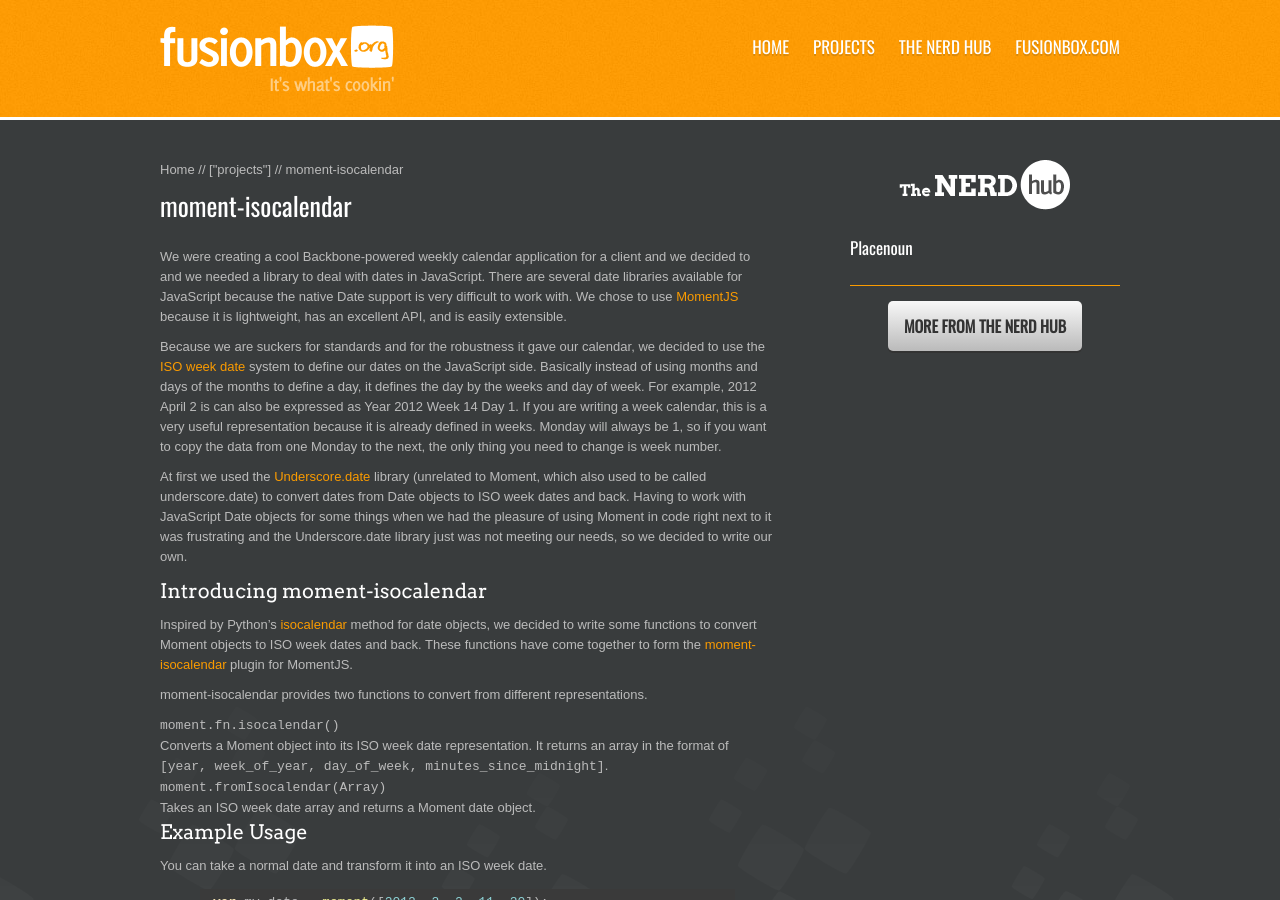
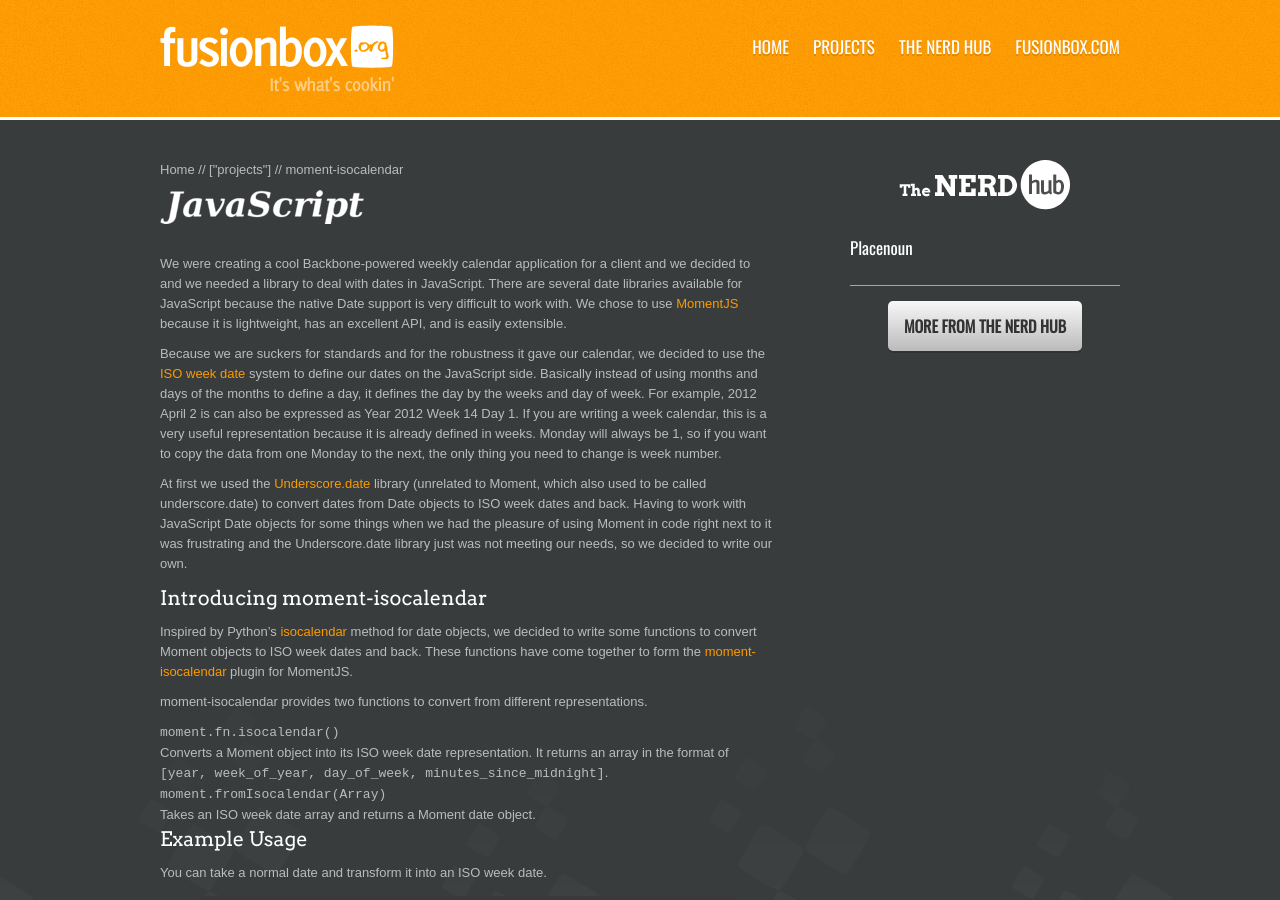
Before and after one commit to fusionbox/fusionbox.github.com, a Jekyll site: the page built from projects/_posts/2012-04-02-moment-isocalendar.md, in a window 1280 px wide and 900 px high. Built offline with Jekyll 4.4.1, drawn with Linux system fonts in a browser that asks for light colours; some web fonts are replaced.

Commit message:
moment-isocalendar += logo

```diff
--- a/projects/_posts/2012-04-02-moment-isocalendar.md
+++ b/projects/_posts/2012-04-02-moment-isocalendar.md
@@ -3,6 +3,7 @@
 layout: post
 tagline: ISO Week Date support for Moment
 github: http://github.com/fusionbox/moment-isocalendar
+logo: /image/project_javascript.png
 ---
 We were creating a cool Backbone-powered weekly calendar application for a
 client and we decided to and we needed a library to deal with dates in
```
Also changed, not shown: image/project_javascript.png (added).
